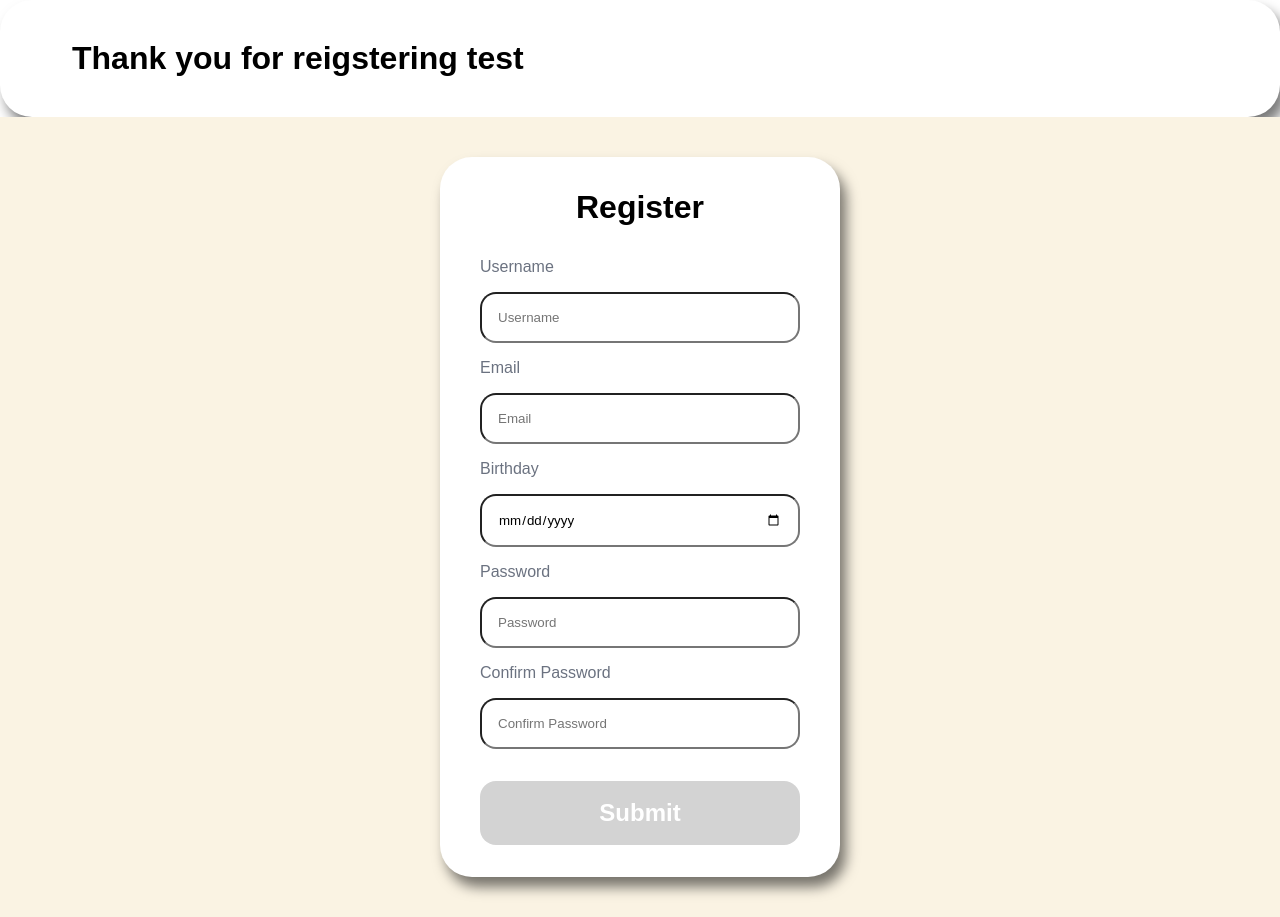
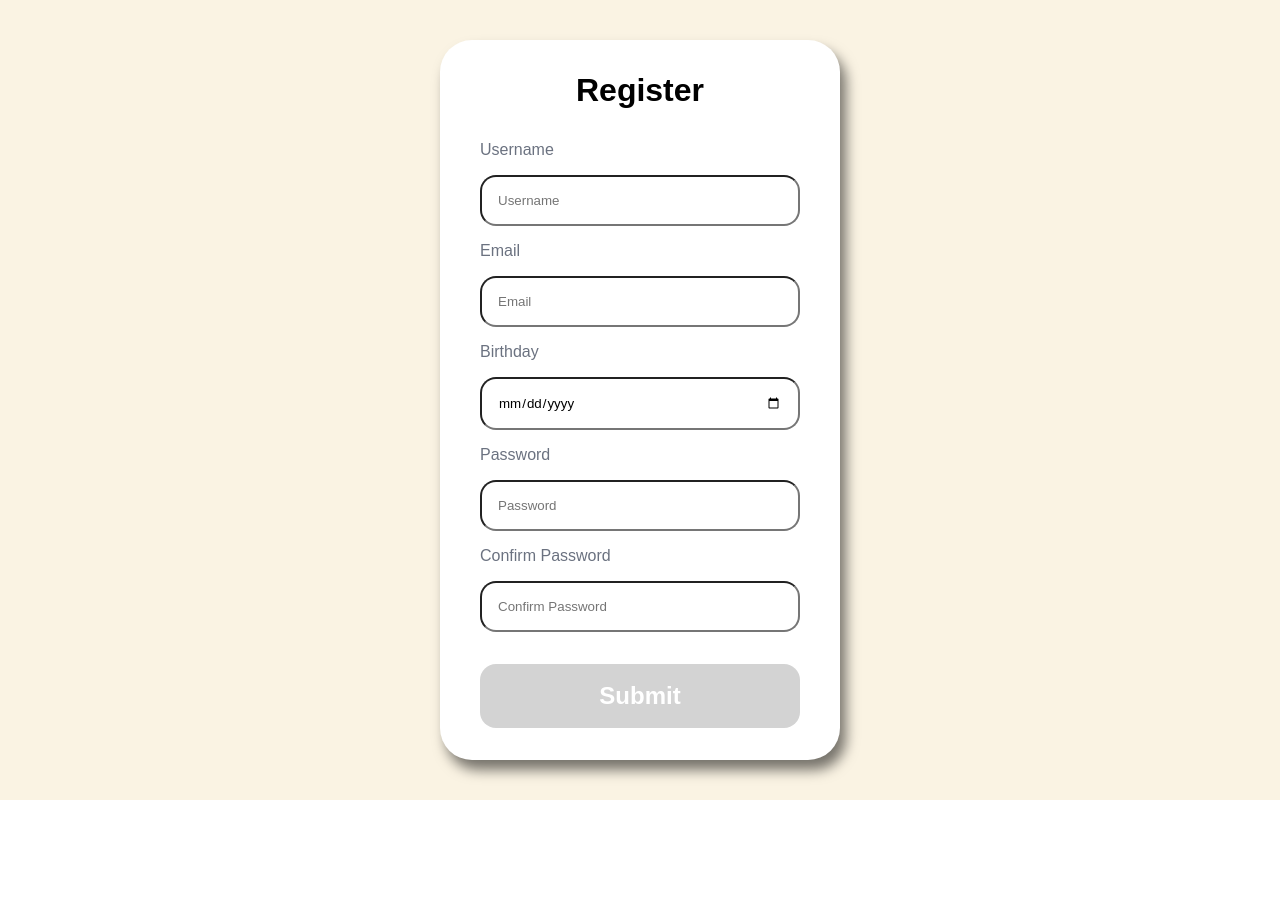
Before and after one commit to DarrenWayn/inputform-react, a React (Create React App) app: page /finishregister in a window 1280 px wide. After the commit the page ends 800 px from the top, so only its background shows below. Built offline with nearby package versions, Linux system fonts and the light colour scheme.

Commit message:
restructure

```diff
--- a/public/css/style.css
+++ b/public/css/style.css
@@ -22,14 +22,14 @@ img {
   max-width: 100%;
 }
 
-.container {
+.App {
   display: flex;
   align-items: center;
   justify-content: center;
   height: 100vh;
   background-color: #FAF3E3;
 }
-.container h1 {
+.App h1 {
   color: black;
   padding-top: 2rem;
   padding-bottom: 2rem;
--- a/src/App.jsx
+++ b/src/App.jsx
@@ -1,108 +1,11 @@
-import { useState } from 'react';
-import { Routes, Route } from 'react-router-dom';
-import { useNavigate } from 'react-router-dom'
-import FinishRegister from './components/FinishRegister';
-import FormInput from './components/FormInput';
+import React from "react";
+import Form from "./components/Form";
 
 function App() {
-  const navigate = useNavigate();
-  // const [loading, isLoading] = useState(false)
-  const [values, setValues] = useState({
-    username: '',
-    email: '',
-    birthday: '',
-    password: '',
-    confirmPassword: '',
-  })
-
-  const inputs = [
-    {
-      id: 1,
-      name: 'username',
-      type: 'text',
-      placeholder: 'Username',
-      errorMessage: "Username should be 3-16 characters and shouldn't include any special character!",
-      label: 'Username',
-      pattern: '^[A-Za-z0-9]{3,16}',
-      required: true,
-    },
-    {
-      id: 2,
-      name: 'email',
-      type: 'email',
-      placeholder: 'Email',
-      errorMessage: 'It should be valid email address ',
-      label: 'Email',
-      required: true,
-    },
-    {
-      id: 3,
-      name: 'birthday',
-      type: 'date',
-      placeholder: 'Birthday',
-      errorMessage: '',
-      label: 'Birthday',
-    },
-    {
-      id: 4,
-      name: 'password',
-      type: 'password',
-      placeholder: 'Password',
-      errorMessage: 'Password should be 8-20 characters and include at least 1 letter, 1 number and 1 special character',
-      label: 'Password',
-      pattern: `^(?=.*[0-9])(?=.*[a-zA-Z])[a-zA-Z0-9!@#$%^&*]{8,20}$`,
-      required: true,
-    },
-    {
-      id: 5,
-      name: "confirmPassword",
-      type: "password",
-      placeholder: "Confirm Password",
-      errorMessage: "Passwords don't match!",
-      label: "Confirm Password",
-      pattern: values.password,
-      required: true,
-    },
-  ]
-  const submithandler = (e) => {
-    e.prevent.default()
-
-    const checkLogin = true
-        if (checkLogin) {
-            navigate('/finishregister')
-        }
-  }
-
-  const onChange = (e) => {
-     setValues({...values, [e.target.name]: e.target.value})
-  }
-
-  console.log(values)
   return (
     <>
-      <Routes>
-          <Route path="/finishregister" element={<FinishRegister />} />
-      </Routes>
-      <div className= 'container'>
-        <div className="App">
-          <form onSubmit={submithandler}>
-          <h1>Register</h1>
-              {inputs.map((input => {
-                return (
-                  <FormInput
-                    key={input.id} {...input}
-                    value={values[input.name]}
-                    onChange={onChange}
-                  />
-                )
-              }))}
-            <button
-              type="submit"
-            >
-              Submit
-            </button>
-          </form>
-        </div>
+      <div className="App">
+        <Form />
       </div>
     </>
   );
--- a/src/components/FinishRegister.jsx
+++ b/src/components/FinishRegister.jsx
@@ -3,7 +3,7 @@ import React from 'react'
 const FinishRegister = () => {
   return (
     <div className='finishRegister'>
-        <h1>Thank you for reigstering test</h1>
+        <h1>Thank you for Sign up</h1>
     </div>
   )
 }
--- /dev/null
+++ b/src/components/Form.jsx
@@ -0,0 +1,22 @@
+import React, { useState } from 'react'
+import FinishRegister from './FinishRegister';
+import FormInput from './FormInput';
+
+const Form = () => {
+  const [isSubmitted, setIsSubmitted] = useState(false);
+
+  const submitForm = () => {
+    setIsSubmitted(true);
+  }
+  return (
+    <>
+        {!isSubmitted ? (
+            <FormInput submitForm={submitForm} />
+        ) : (
+            <FinishRegister />
+        )}
+    </>
+  )
+}
+
+export default Form
--- a/src/components/FormInput.jsx
+++ b/src/components/FormInput.jsx
@@ -1,26 +1,45 @@
-import React, { useState } from 'react'
+import React from 'react'
+import useForm from './useForm'
 
-const FormInput = (props) => {
-  const [focused, setFocused] = useState(false)
-  const {label, onChange, errorMessage, id, ...inputProps} = props
+const FormInput = ({ submitForm }) => {
+  const {
+    submithandler,
+    inputs,
+    values,
+    focused,
+    focusHandler,
+    setFocused,
+    onChange,
+  } = useForm({submitForm})
 
-  const focusHandler = (e) => {
-    setFocused(true)
-  }
+  return (
+    <form onSubmit={submithandler}>
+        <h1>Register</h1>
+            {inputs.map((input => {
               return (
                 <div className='FormInput'>
-        <label>{label}</label>
+                <label>{input.label}</label>
                 <input
-          {...inputProps}
+                  key={input.id}
+                  {...input}
+                  value={values[input.name]}
                   onChange={onChange}
                   onBlur={focusHandler}
-          onFocus={
-            () => inputProps.name==='confirmPassword' && setFocused(true)
+                  onFocus={() =>
+                    input.name === input.confirmPassword && setFocused(true)
                   }
                   focused={focused.toString()}
                 />
-         <span>{errorMessage}</span>
+                <span>{input.errorMessage}</span>
                 </div>
+              )
+            }))}
+          <button
+            type="submit"
+          >
+            Submit
+          </button>
+        </form>
   )
 }
 
--- /dev/null
+++ b/src/components/useForm.jsx
@@ -0,0 +1,77 @@
+import { useState } from 'react'
+
+const useForm = () => {
+    const [focused, setFocused] = useState(false)
+    const [values, setValues] = useState({
+        username: '',
+        email: '',
+        birthday: '',
+        password: '',
+        confirmPassword: '',
+      })
+
+      const inputs = [
+        {
+          id: 1,
+          name: 'username',
+          type: 'text',
+          placeholder: 'Username',
+          errorMessage: "Username should be 3-16 characters and shouldn't include any special character!",
+          label: 'Username',
+          pattern: '^[A-Za-z0-9]{3,16}',
+          required: true,
+        },
+        {
+          id: 2,
+          name: 'email',
+          type: 'email',
+          placeholder: 'Email',
+          errorMessage: 'It should be valid email address ',
+          label: 'Email',
+          required: true,
+        },
+        {
+          id: 3,
+          name: 'birthday',
+          type: 'date',
+          placeholder: 'Birthday',
+          errorMessage: '',
+          label: 'Birthday',
+        },
+        {
+          id: 4,
+          name: 'password',
+          type: 'password',
+          placeholder: 'Password',
+          errorMessage: 'Password should be 8-20 characters and include at least 1 letter, 1 number and 1 special character',
+          label: 'Password',
+          pattern: `^(?=.*[0-9])(?=.*[a-zA-Z])[a-zA-Z0-9!@#$%^&*]{8,20}$`,
+          required: true,
+        },
+        {
+          id: 5,
+          name: "confirmPassword",
+          type: "password",
+          placeholder: "Confirm Password",
+          errorMessage: "Passwords don't match!",
+          label: "Confirm Password",
+          pattern: values.password,
+          required: true,
+        },
+      ]
+      const submithandler = (e) => {
+        e.prevent.default()
+      }
+
+      const onChange = (e) => {
+         setValues({...values, [e.target.name]: e.target.value})
+      }
+
+      const focusHandler = (e) => {
+        setFocused(true)
+      }
+
+      return { submithandler, onChange, focusHandler, setFocused, values, inputs, focused };
+}
+
+export default useForm
--- a/src/index.js
+++ b/src/index.js
@@ -1,13 +1,10 @@
 import React from 'react';
 import ReactDOM from 'react-dom/client';
-import { BrowserRouter as Router } from 'react-router-dom';
 import App from './App';
 
 const root = ReactDOM.createRoot(document.getElementById('root'));
 root.render(
   <React.StrictMode>
-    <Router>
-      <App />
-    </Router>
+    <App />
   </React.StrictMode>
 );
--- a/src/sass/global/_base.scss
+++ b/src/sass/global/_base.scss
@@ -23,7 +23,7 @@ img {
     max-width: 100%;
 }
 
-.container {
+.App {
     display: flex;
     align-items: center;
     justify-content: center;
```
Lines whose indentation alone changed are shown as unchanged.
